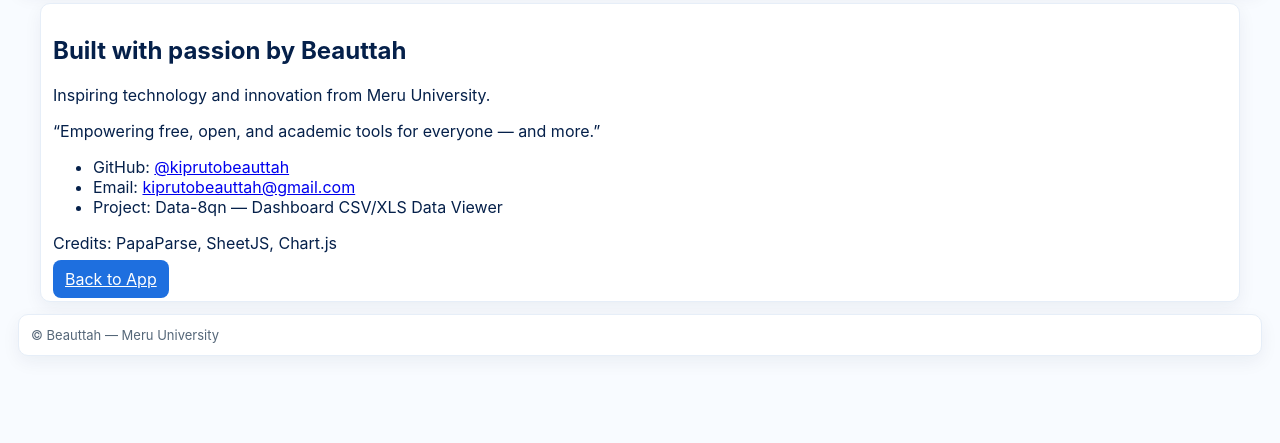
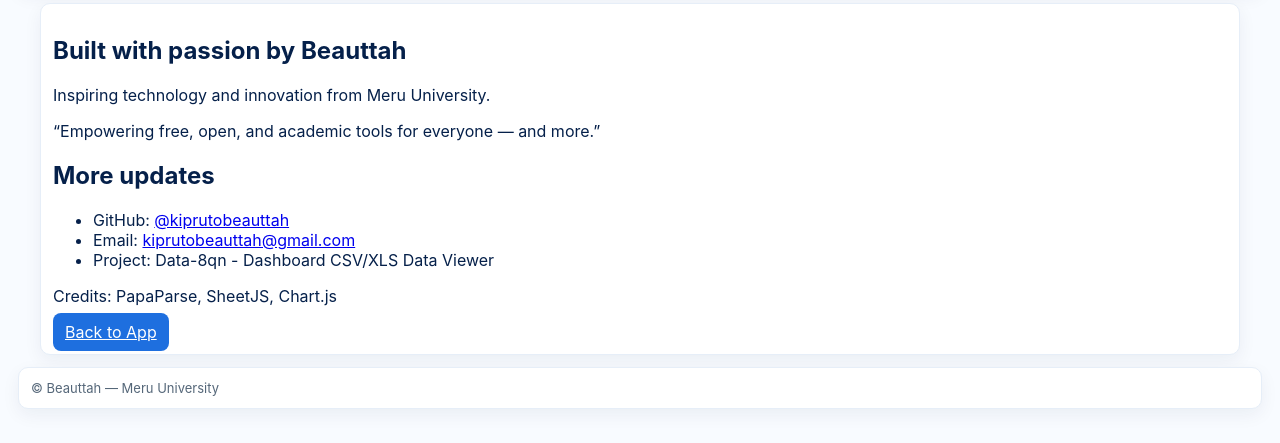
Before and after one commit to kiprutobeauttah/Data-8qn, a plain HTML site: page developers.html in a window 1280 px wide. Shown: the part 93-536 px from the top of the page. Drawn offline with Linux system fonts and the light colour scheme.

Commit message:
Fix title and project description formatting

```diff
--- a/developers.html
+++ b/developers.html
@@ -4,7 +4,7 @@
   <!-- Author: Beauttah | Meru University | Developers -->
   <meta charset="utf-8" />
   <meta name="viewport" content="width=device-width,initial-scale=1" />
-  <title>Developers — Data-8qn</title>
+  <title>Developers -Data-8qn</title>
   <meta name="description" content="About the developer: Beauttah, Meru University. Built with passion. Contact and credits.">
   <link rel="stylesheet" href="assets/style.css" />
 </head>
@@ -19,10 +19,11 @@
       <h2>Built with passion by Beauttah</h2>
       <p>Inspiring technology and innovation from Meru University.</p>
       <p>“Empowering free, open, and academic tools for everyone — and more.”</p>
+      <h2>More updates</h2>
       <ul>
         <li>GitHub: <a href="https://github.com/kiprutobeauttah" target="_blank">@kiprutobeauttah</a></li>
         <li>Email: <a href="mailto:kiprutobeauttah@gmail.com">kiprutobeauttah@gmail.com</a></li>
-        <li>Project: Data-8qn — Dashboard CSV/XLS Data Viewer</li>
+        <li>Project: Data-8qn - Dashboard CSV/XLS Data Viewer</li>
       </ul>
       <p>Credits: PapaParse, SheetJS, Chart.js</p>
       <a class="btn" href="index.html">Back to App</a>
```
